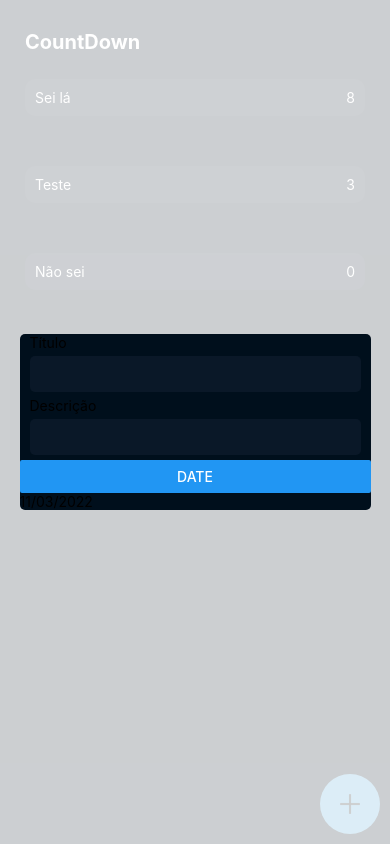
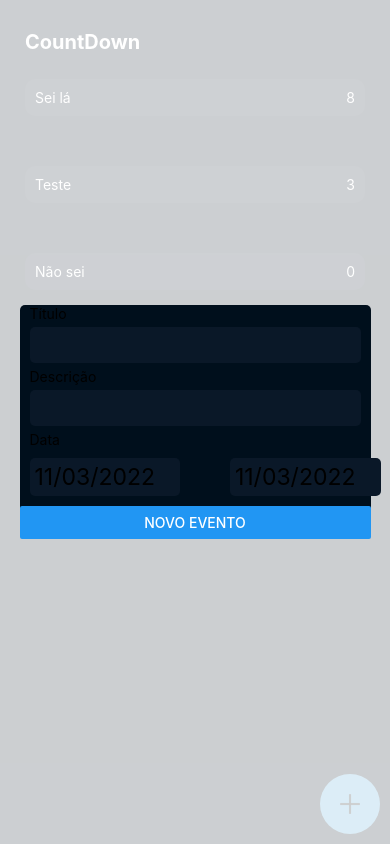
Before and after one commit to PedroSpelta/CountDown, a React Native app: screen / in a window 390 px wide. Both pictures are taken after a click on the element 350 px from the left and 804 px from the top of the page. Built offline with nearby package versions, Linux system fonts and the light colour scheme.

Commit message:
feat: event can be added

```diff
--- a/App.tsx
+++ b/App.tsx
@@ -5,16 +5,36 @@ import AddTask from './src/components/newTask/AddTask';
 import Header from './src/components/header/Header';
 import Tasks from './src/components/tasks/Tasks';
 import NewTaskModal from './src/components/newTask/NewTaskModal';
+import { ITasks } from './src/types/tasks';
+
+const defaultTasks = [
+  {
+    title: "Sei lá",
+    description: 'a',
+    date: new Date("03/20/2022"),
+  },
+  {
+    title: "Teste",
+    description: 'a',
+    date: new Date("03/15/2022"),
+  },
+  {
+    title: "Não sei",
+    description: 'a',
+    date: new Date("03/12/2022"),
+  },
+];
 
 const App: React.FC = () => {
   const [showModal, setShowModal] = useState<boolean>(false)
+  const [tasks, setTasks] = useState<ITasks>(defaultTasks);
   return (
     <View style={styles.container}>
       <Header />
-      <Tasks />
+      <Tasks tasks={tasks}/>
       <StatusBar style="auto" />
       <AddTask setShowModal={setShowModal}/>
-      <NewTaskModal visible={showModal} setShowModal={setShowModal} />
+      <NewTaskModal visible={showModal} setShowModal={setShowModal} setTasks={setTasks} />
     </View>
   );
 }
--- a/package.json
+++ b/package.json
@@ -13,6 +13,7 @@
     "expo": "~44.0.2",
     "expo-splash-screen": "~0.14.1",
     "expo-status-bar": "~1.2.0",
+    "moment": "^2.29.1",
     "react": "17.0.1",
     "react-dom": "17.0.1",
     "react-native": "0.64.3",
--- /dev/null
+++ b/src/components/newTask/NewTaskDate.tsx
@@ -0,0 +1,61 @@
+import React from "react";
+import { Button, Pressable, StyleSheet, Text, View } from "react-native";
+import DateTimePicker from "@react-native-community/datetimepicker";
+import moment from "moment";
+import { ICNewTaskDate } from "../../types/tasks";
+import { palette } from "../../themes/theme";
+
+const NewTaskDate: React.FC<ICNewTaskDate> = ({
+  date,
+  setDate,
+  showDate,
+  setShowDate,
+}) => {
+  const formattedDate = moment(date).locale("pt").format("DD/MM/YYYY");
+
+  const handleDate = (evt: any, selectedDate: any) => {
+    if (evt.type === "dismissed") return setShowDate(false);
+    console.log(evt.type, selectedDate);
+    setDate(selectedDate);
+    return setShowDate(false);
+  };
+
+  return (
+    <View style={styles.container}>
+      <Pressable style={styles.pressable} onPress={() => setShowDate(true)}>
+        <Text style={styles.input}>{formattedDate}</Text>
+      </Pressable>
+      <Pressable style={styles.pressable} onPress={() => setShowDate(true)}>
+        <Text style={styles.input}>{formattedDate}</Text>
+      </Pressable>
+      {showDate && (
+        <DateTimePicker
+          value={date}
+          minimumDate={new Date()}
+          onChange={handleDate}
+        />
+      )}
+    </View>
+  );
+};
+
+const styles = StyleSheet.create({
+  pressable: {
+  },
+  container: {
+    flexDirection: "row",
+    justifyContent: "space-between",
+  },
+  input: {
+    margin: 10,
+    fontSize: 23,
+    width: "100%",
+    padding: 5,
+    backgroundColor: palette.second,
+    borderRadius: 5,
+    alignItems: "center",
+    justifyContent: "center",
+  },
+});
+
+export default NewTaskDate;
--- a/src/components/newTask/NewTaskForm.tsx
+++ b/src/components/newTask/NewTaskForm.tsx
@@ -8,21 +8,18 @@ import {
   View,
 } from "react-native";
 import { palette } from "../../themes/theme";
-import DateTimePicker from "@react-native-community/datetimepicker";
+import NewTaskDate from "./NewTaskDate";
+import { ICNewTaskForm } from "../../types/tasks";
 
-const NewTaskForm: React.FC = () => {
+const NewTaskForm: React.FC<ICNewTaskForm> = ({ setTasks }) => {
   const [title, setTitle] = useState<string>("");
   const [description, setDescription] = useState<string>("");
   const [date, setDate] = useState<Date>(new Date());
   const [showDate, setShowDate] = useState<boolean>(false);
 
-  const handleDate = (evt, selectedDate) => {
-    if(evt.type === 'dismissed') return setShowDate(false);
-    console.log(evt.type, selectedDate);
-    setDate(selectedDate);
-    setShowDate(false);
+  const handleAddTask = () => {
+    setTasks((state) => [...state, { title, description, date }]);
   };
-  console.log(date)
 
   return (
     <TouchableWithoutFeedback>
@@ -39,15 +36,14 @@ const NewTaskForm: React.FC = () => {
           value={description}
           onChangeText={(evt) => setDescription(evt)}
         />
-        <Button title="date" onPress={() => setShowDate(true)}/>
-        <Text >{date.toLocaleDateString('pt-br')}</Text>
-        {showDate && (
-          <DateTimePicker
-            value={date}
-            minimumDate={new Date()}
-            onChange={handleDate}
-          />
-        )}
+        <Text style={styles.title}>Data</Text>
+        <NewTaskDate
+          date={date}
+          setDate={setDate}
+          showDate={showDate}
+          setShowDate={setShowDate}
+        />
+        <Button title="Novo evento" onPress={handleAddTask}/>
       </View>
     </TouchableWithoutFeedback>
   );
--- a/src/components/newTask/NewTaskModal.tsx
+++ b/src/components/newTask/NewTaskModal.tsx
@@ -5,14 +5,14 @@ import {
   TouchableOpacity,
   TouchableWithoutFeedback,
 } from "react-native";
+import { ICNewTaskModal } from "../../types/tasks";
 import NewTaskForm from "./NewTaskForm";
 
-interface INewTaskModal {
-  visible: boolean;
-  setShowModal: Dispatch<SetStateAction<boolean>>;
-}
-
-const NewTaskModal: React.FC<INewTaskModal> = ({ visible, setShowModal }) => {
+const NewTaskModal: React.FC<ICNewTaskModal> = ({
+  visible,
+  setShowModal,
+  setTasks,
+}) => {
   return (
     <Modal
       visible={visible}
@@ -26,10 +26,8 @@ const NewTaskModal: React.FC<INewTaskModal> = ({ visible, setShowModal }) => {
         activeOpacity={0}
         onPressOut={() => setShowModal(false)}
       >
-        <NewTaskForm />
+        <NewTaskForm setTasks={setTasks} />
       </TouchableOpacity>
-      {/* <View >
-      </View> */}
     </Modal>
   );
 };
--- a/src/components/tasks/Task.tsx
+++ b/src/components/tasks/Task.tsx
@@ -1,18 +1,12 @@
 import React from "react";
-import { Image, StyleSheet, Text, View } from "react-native";
+import { StyleSheet, Text, View } from "react-native";
 import { palette } from "../../themes/theme";
+import { ICTask } from "../../types/tasks";
 const month = 2592000000;
 const day = 86400000;
 const hour = 3600000;
 const min = 60000;
 const sec = 1000;
-
-interface ITask {
-  task: {
-    message: string;
-    date: Date;
-  };
-}
 
 const getTime = (totalTime: number) => {
   const time = {
@@ -46,13 +40,13 @@ const getTime = (totalTime: number) => {
   return time;
 };
 
-const Task: React.FC<ITask> = ({ task }) => {
+const Task: React.FC<ICTask> = ({ task }) => {
   const timeUntil = task.date.getTime() - new Date().getTime();
   if (timeUntil < 0) return null;
   const time = getTime(timeUntil);
   return (
     <View style={styles.container}>
-      <Text style={styles.text}>{task.message}</Text>
+      <Text style={styles.text}>{task.title}</Text>
       <Text style={styles.text}>{time.day}</Text>
     </View>
   );
--- a/src/components/tasks/Tasks.tsx
+++ b/src/components/tasks/Tasks.tsx
@@ -1,27 +1,13 @@
 import React from "react";
 import { ScrollView, StyleSheet, Text, View } from "react-native";
 import { palette } from "../../themes/theme";
+import { ICTasks } from "../../types/tasks";
 import Task from "./Task";
 
-const defaultTasks = [
-  {
-    message: "Sei lá",
-    date: new Date("03/20/2022"),
-  },
-  {
-    message: "Teste",
-    date: new Date("03/15/2022"),
-  },
-  {
-    message: "Não sei",
-    date: new Date("03/12/2022"),
-  },
-];
-
-const Tasks: React.FC = () => {
+const Tasks: React.FC<ICTasks> = ({tasks}) => {
   return (
     <ScrollView style={styles.scroll}>
-      {defaultTasks.map((task, index) => {
+      {tasks.map((task, index) => {
         return <Task key={index} task={task} />;
       })}
     </ScrollView>
--- /dev/null
+++ b/src/types/tasks.ts
@@ -0,0 +1,34 @@
+import { Dispatch, SetStateAction } from "react";
+
+export interface ITask {
+  title: string,
+  date: Date,
+  description: string,
+}
+
+export interface ITasks extends Array<ITask> {};
+
+export interface ICTasks {
+  tasks: ITasks;
+};
+
+export interface ICTask {
+  task: ITask;
+};
+
+export interface ICNewTaskDate {
+  date: Date,
+  setDate: Dispatch<SetStateAction<Date>>,
+  showDate: boolean,
+  setShowDate: Dispatch<SetStateAction<boolean>>,
+}
+
+export interface ICNewTaskModal {
+  visible: boolean;
+  setShowModal: Dispatch<SetStateAction<boolean>>;
+  setTasks: Dispatch<SetStateAction<ITasks>>
+}
+
+export interface ICNewTaskForm {
+  setTasks: Dispatch<SetStateAction<ITasks>>
+}
```
Also changed, not shown: 1 other file (tests, documents, lock files or other folders).
